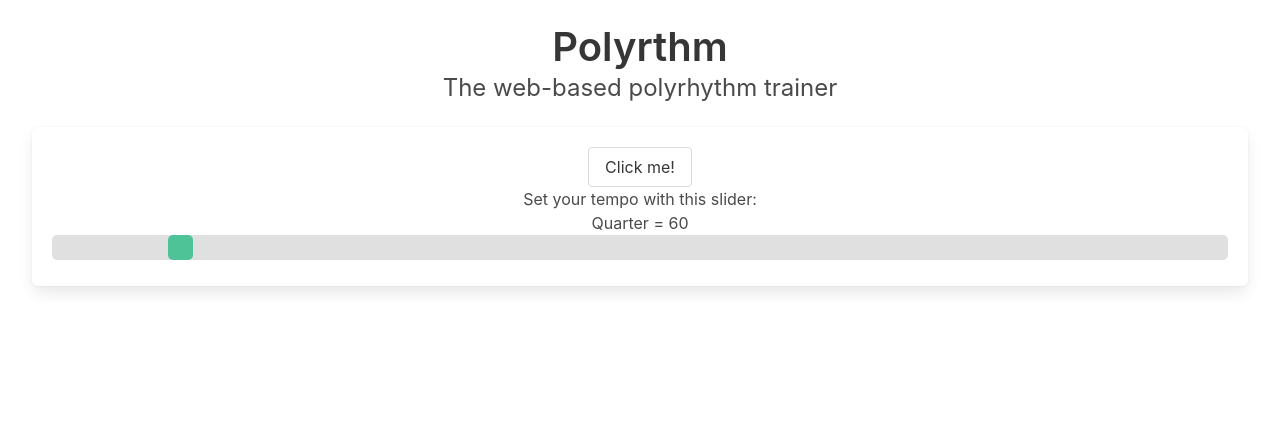
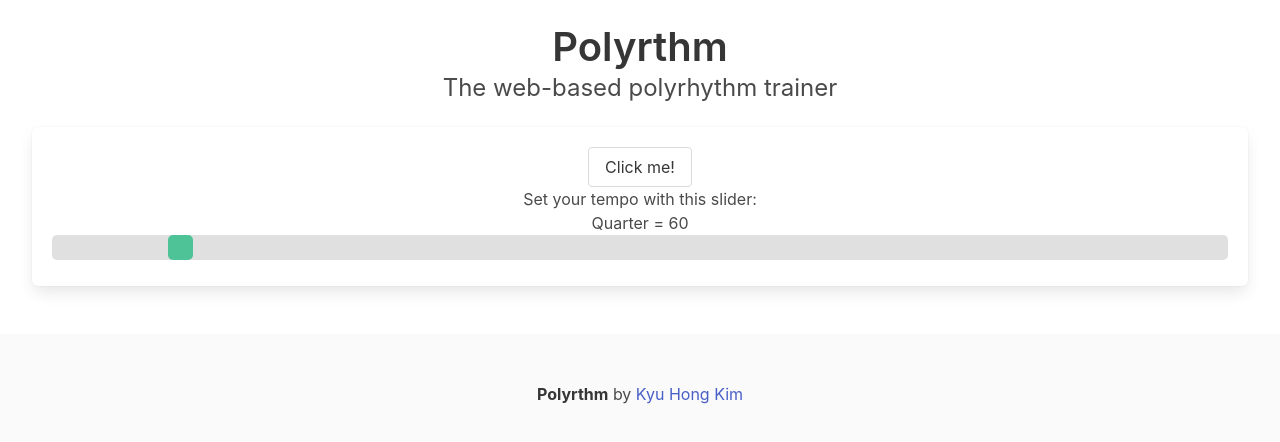
Before and after one commit to 03kkim/polyrhythm-bulma, a React (Create React App) app: page / in a window 1280 px wide. Shown: the top 442 px of the page. Built offline with nearby package versions, Linux system fonts and the light colour scheme.

Commit message:
add footer

```diff
--- a/src/App.js
+++ b/src/App.js
@@ -85,14 +85,19 @@ function App() {
 
   return (
     <>
-    <div className="container is-fluid pt-5 has-text-centered">
+    <div className="container is-fluid pt-5 has-text-centered pb-6">
       <h2 className="title is-2">Polyrthm</h2>
-      <p class="subtitle is-4">The web-based polyrhythm trainer</p>
+      <p className="subtitle is-4">The web-based polyrhythm trainer</p>
       <div className="box">
         <Button color={buttonColor} onClick={startTone} isPlaying={isPlaying} />
         <RangeSlider {...sliderProps} min={33} max={300} step="0.5" />
       </div>
     </div>
+    <footer className="footer">
+      <div className="content has-text-centered">
+        <strong>Polyrthm</strong> by <a href="https://github.com/03kkim">Kyu Hong Kim</a>
+        </div>
+    </footer>
     </>
   );
 }
```
